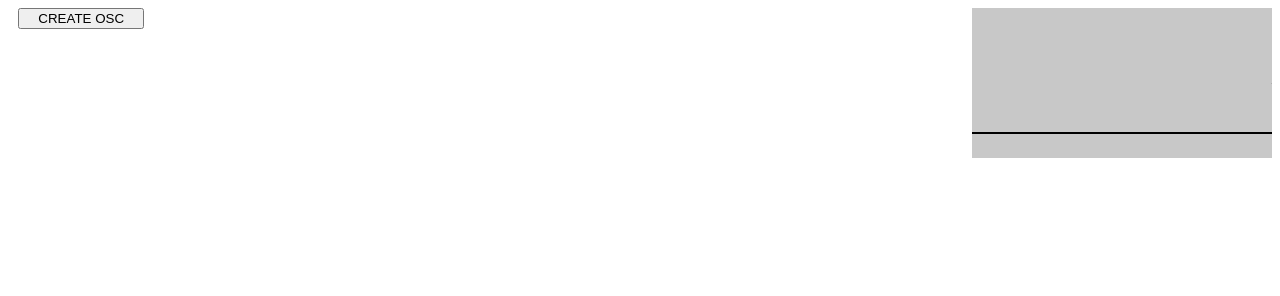
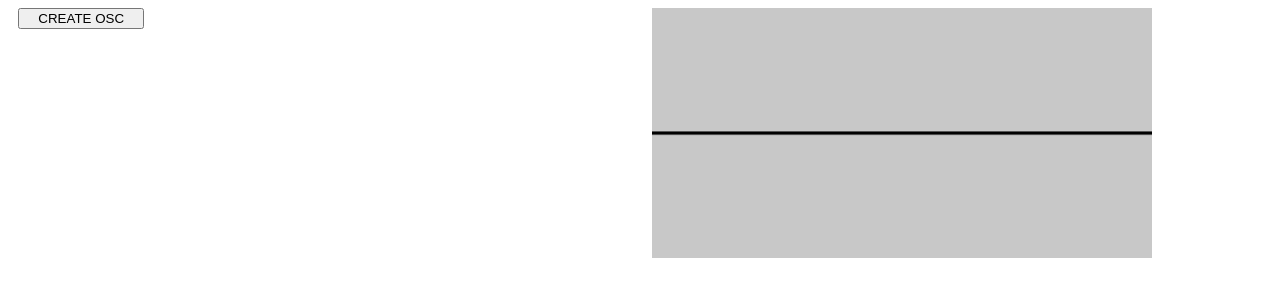
Before and after one commit to lucam03/Modular-Synthesiser, a plain HTML site: page index.html in a window 1280 px wide. Drawn offline with Linux system fonts and the light colour scheme.

Commit message:
minor canvas fixes

```diff
--- a/osc.js
+++ b/osc.js
@@ -17,6 +17,8 @@ var canvasCtx = canvas.getContext('2d');
 //canvas dimensions
 var WIDTH = 500;
 var HEIGHT = 250;
+canvas.style.width = `${WIDTH}`;
+canvas.style.height = `${HEIGHT}`;
 playWaveform();
 
 class Osc {
@@ -258,9 +260,8 @@ function playWaveform() {
 		var x = 0;
 		//looping to get define position of wave at each point in buffer
 		for(var i = 0; i < bufferLength; i++){
-			var v = dataArray[i] / 128.0;
-			var y = v * HEIGHT/2;
-
+			var v = dataArray[i] / 128;
+			var y = (v * HEIGHT/2)-50;
 			if (i === 0) {
 				canvasCtx.moveTo(x,y);
 			} else {
--- a/styling.css
+++ b/styling.css
@@ -35,5 +35,6 @@ select{
 }
 
 canvas{
-  float:right;
+	position: fixed;
+	right: 10%;
 }
```
Also changed, not shown: index.html (+1 -1 lines).
